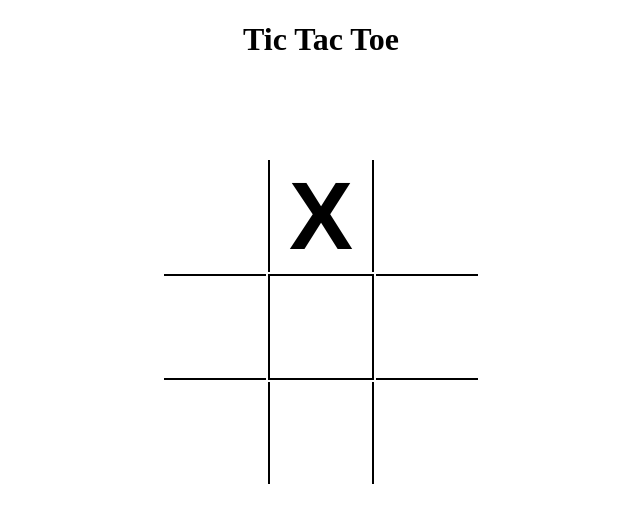
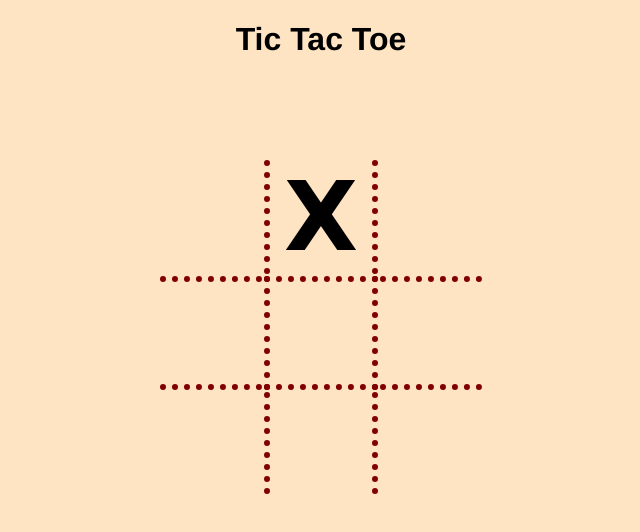
Before and after one commit to srimanokaran/TicTacToe, a plain HTML site: page index.html in a window 1280 px wide. Both pictures are taken after a click on the element 640 px from the left and 211 px from the top of the page. Shown: the whole page, without its empty margins (319-959 px from the left). Drawn offline with Linux system fonts and the light colour scheme.

Commit message:
Updated winning condition bugs

```diff
--- a/app.js
+++ b/app.js
@@ -38,10 +38,10 @@ function check_win(counter, board){
     if(board[0][0] == cross && board[0][1] == cross && board[0][2] == cross){
         alert("Cross wins");
     }
-    if(board[1][0] == cross && board[0][1] == cross && board[0][2] == cross){
+    if(board[1][0] == cross && board[1][1] == cross && board[1][2] == cross){
         alert("Cross wins");
     }
-    if(board[2][0] == cross && board[0][1] == cross && board[0][2] == cross){
+    if(board[2][0] == cross && board[2][1] == cross && board[2][2] == cross){
         alert("Cross wins");
     }
 
@@ -49,10 +49,10 @@ function check_win(counter, board){
     if(board[0][0] == nought && board[0][1] == nought && board[0][2] == nought){
         alert("Nought wins");
     }
-    if(board[0][0] == nought && board[0][1] == nought && board[0][2] == nought){
+    if(board[1][0] == nought && board[1][1] == nought && board[1][2] == nought){
         alert("Nought wins");
     }
-    if(board[0][0] == nought&& board[0][1] == nought && board[0][2] == nought){
+    if(board[2][0] == nought&& board[2][1] == nought && board[2][2] == nought){
         alert("Nought wins");
     }
 
--- a/style.css
+++ b/style.css
@@ -1,5 +1,6 @@
 h1 {
     text-align: center;
+    font-family: 'Franklin Gothic Medium', 'Arial Narrow', Arial, sans-serif;
 }
 td {
     width: 100px;
@@ -12,19 +13,28 @@ td {
 
 #board:hover{
     cursor: pointer;
+    transition:cubic-bezier(1, 0, 0, 1);
 }
 .vert {
-    border-left: 2px solid black;
-    border-right: 2px solid black;
+    border-left: 6px dotted maroon;
+    border-right: 6px dotted maroon;
 }
 .hori {
-    border-top: 2px solid black;
-    border-bottom: 2px solid black;
+    border-top: 6px dotted maroon;
+    border-bottom: 6px dotted maroon;
 }
 
 .symbol{
     color: #000;
-    font-family: 'Helvetica', 'Arial', sans-serif;
+    font-family: 'Lucida Sans', 'Lucida Sans Regular', 'Lucida Grande', 'Lucida Sans Unicode', Geneva, Verdana, sans-serif,sans-serif;
     font-size: 6em;
     font-weight: bold;
 }
+.symbol:hover{
+    color: brown;
+    transition: 3s;
+}
+
+body{
+    background-color:bisque;
+}
```
Also changed, not shown: README.md (added).
